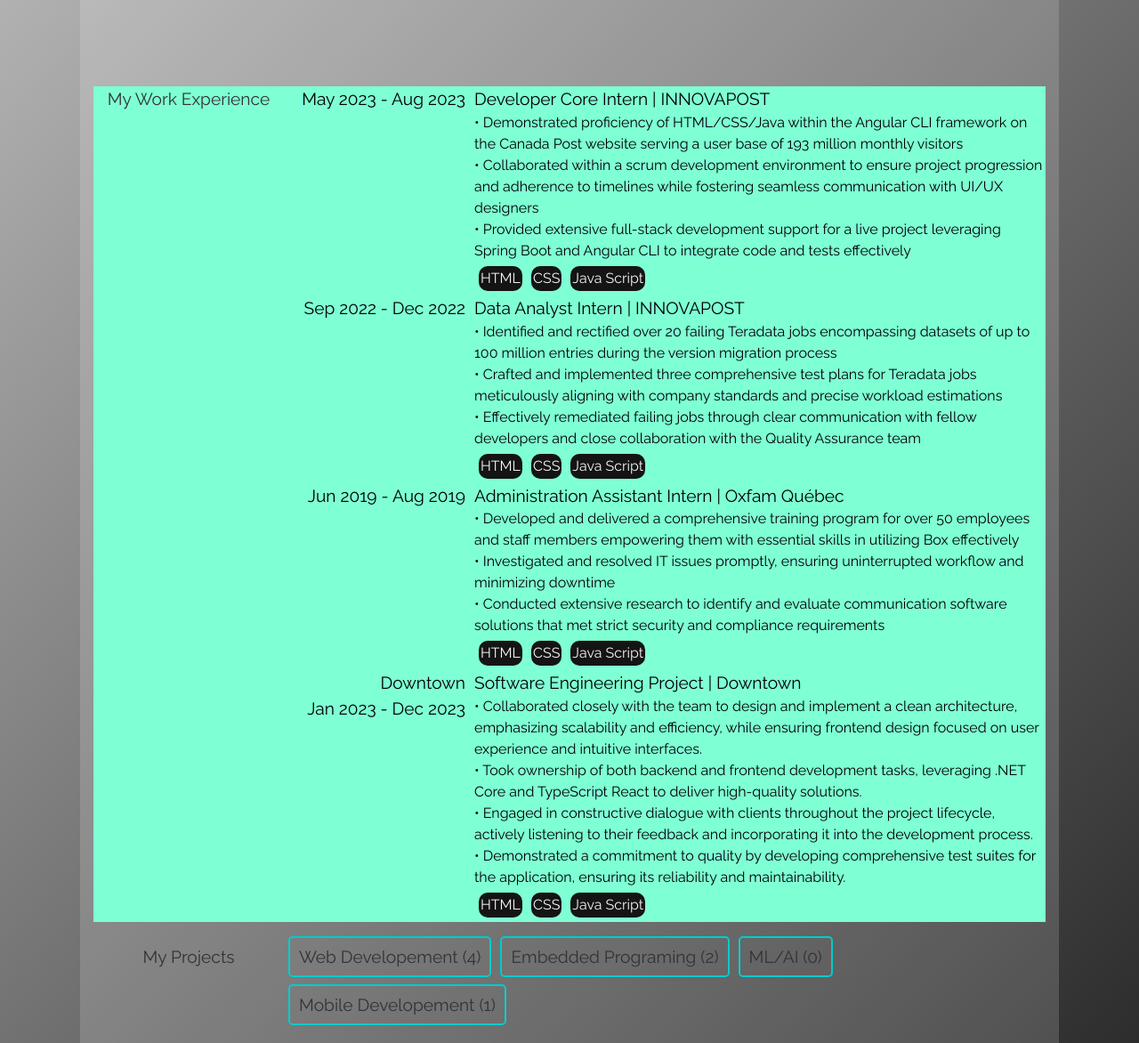
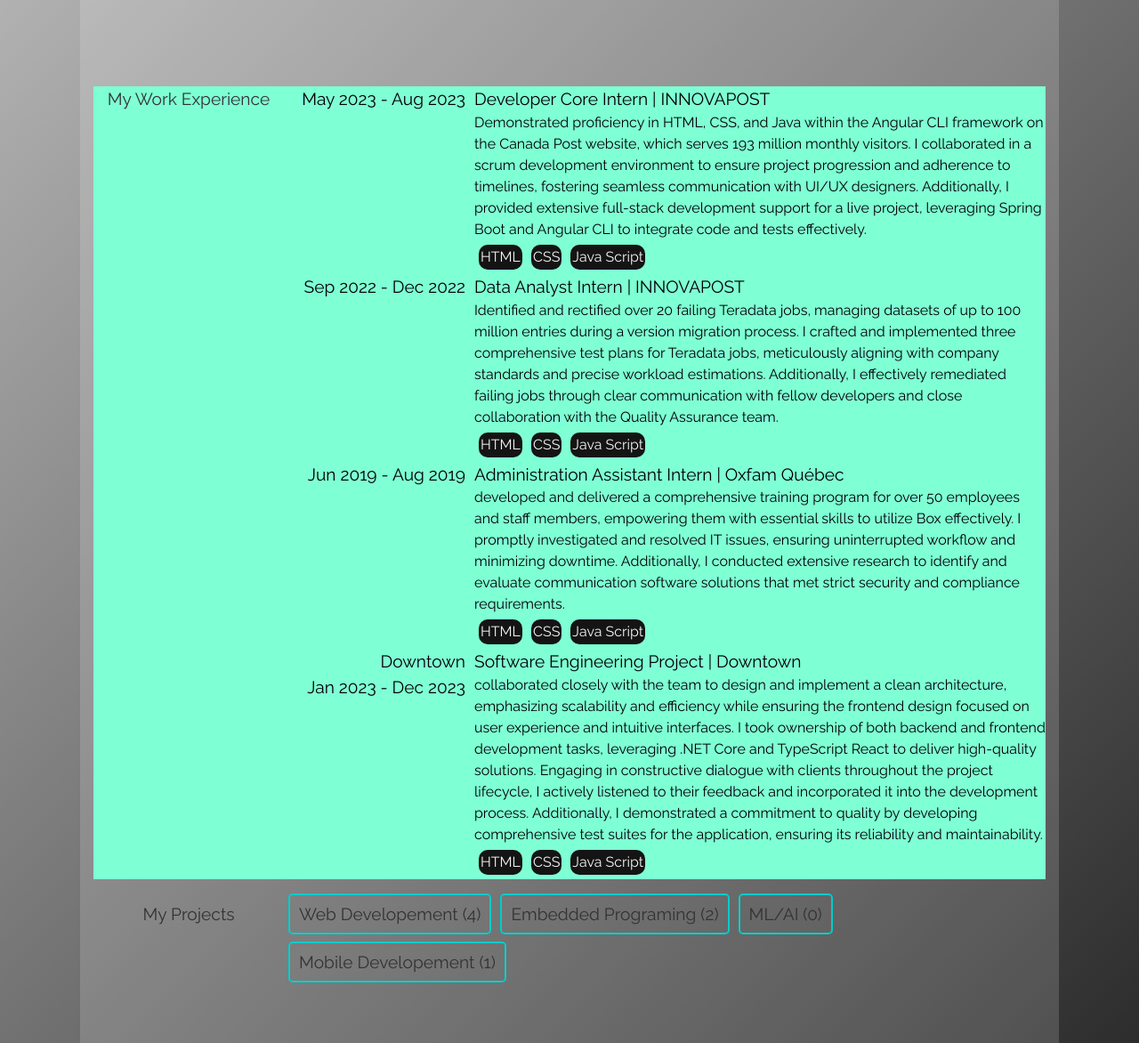
Before and after one commit to Super0silveR/SitePersonnelHTMLCSSJS, a plain HTML site: page index.html in a window 1280 px wide. Shown: the part 660-1832 px from the top of the page at 89% size. Drawn offline with Linux system fonts and the light colour scheme.

Commit message:
more work as usual

```diff
--- a/index.html
+++ b/index.html
@@ -84,15 +84,14 @@
         <div class="workexDetails">
           <p class="workTitle">Developer Core Intern | INNOVAPOST</p>
           <p class="workDetails">
-            • Demonstrated proficiency of HTML/CSS/Java within the Angular CLI
-            framework on the Canada Post website serving a user base of 193
-            million monthly visitors <br />
-            • Collaborated within a scrum development environment to ensure
-            project progression and adherence to timelines while fostering
-            seamless communication with UI/UX designers <br />
-            • Provided extensive full-stack development support for a live
-            project leveraging Spring Boot and Angular CLI to integrate code and
-            tests effectively
+            Demonstrated proficiency in HTML, CSS, and Java within the Angular
+            CLI framework on the Canada Post website, which serves 193 million
+            monthly visitors. I collaborated in a scrum development environment
+            to ensure project progression and adherence to timelines, fostering
+            seamless communication with UI/UX designers. Additionally, I
+            provided extensive full-stack development support for a live
+            project, leveraging Spring Boot and Angular CLI to integrate code
+            and tests effectively.
           </p>
           <div class="tags">
             <ul>
@@ -111,14 +110,13 @@
         <div class="workexDetails" style="grid-row: auto">
           <p class="workTitle">Data Analyst Intern | INNOVAPOST</p>
           <p class="workDetails">
-            • Identified and rectified over 20 failing Teradata jobs
-            encompassing datasets of up to 100 million entries during the
-            version migration process <br />• Crafted and implemented three
-            comprehensive test plans for Teradata jobs meticulously aligning
-            with company standards and precise workload estimations <br />•
-            Effectively remediated failing jobs through clear communication with
-            fellow developers and close collaboration with the Quality Assurance
-            team
+            Identified and rectified over 20 failing Teradata jobs, managing
+            datasets of up to 100 million entries during a version migration
+            process. I crafted and implemented three comprehensive test plans
+            for Teradata jobs, meticulously aligning with company standards and
+            precise workload estimations. Additionally, I effectively remediated
+            failing jobs through clear communication with fellow developers and
+            close collaboration with the Quality Assurance team.
           </p>
           <div class="tags">
             <ul>
@@ -139,13 +137,13 @@
             Administration Assistant Intern | Oxfam Québec
           </p>
           <p class="workDetails">
-            • Developed and delivered a comprehensive training program for over
-            50 employees and staff members empowering them with essential skills
-            in utilizing Box effectively <br />• Investigated and resolved IT
-            issues promptly, ensuring uninterrupted workflow and minimizing
-            downtime <br />• Conducted extensive research to identify and
+            developed and delivered a comprehensive training program for over 50
+            employees and staff members, empowering them with essential skills
+            to utilize Box effectively. I promptly investigated and resolved IT
+            issues, ensuring uninterrupted workflow and minimizing downtime.
+            Additionally, I conducted extensive research to identify and
             evaluate communication software solutions that met strict security
-            and compliance requirements
+            and compliance requirements.
           </p>
           <div class="tags">
             <ul>
@@ -164,15 +162,15 @@
         <div class="workexDetails" style="grid-row: auto">
           <p class="workTitle">Software Engineering Project | Downtown</p>
           <p class="workDetails">
-            • Collaborated closely with the team to design and implement a clean
-            architecture, emphasizing scalability and efficiency, while ensuring
-            frontend design focused on user experience and intuitive interfaces.
-            <br />• Took ownership of both backend and frontend development
-            tasks, leveraging .NET Core and TypeScript React to deliver
-            high-quality solutions. <br />• Engaged in constructive dialogue
-            with clients throughout the project lifecycle, actively listening to
-            their feedback and incorporating it into the development process.
-            <br />• Demonstrated a commitment to quality by developing
+            collaborated closely with the team to design and implement a clean
+            architecture, emphasizing scalability and efficiency while ensuring
+            the frontend design focused on user experience and intuitive
+            interfaces. I took ownership of both backend and frontend
+            development tasks, leveraging .NET Core and TypeScript React to
+            deliver high-quality solutions. Engaging in constructive dialogue
+            with clients throughout the project lifecycle, I actively listened
+            to their feedback and incorporated it into the development process.
+            Additionally, I demonstrated a commitment to quality by developing
             comprehensive test suites for the application, ensuring its
             reliability and maintainability.
           </p>
```
